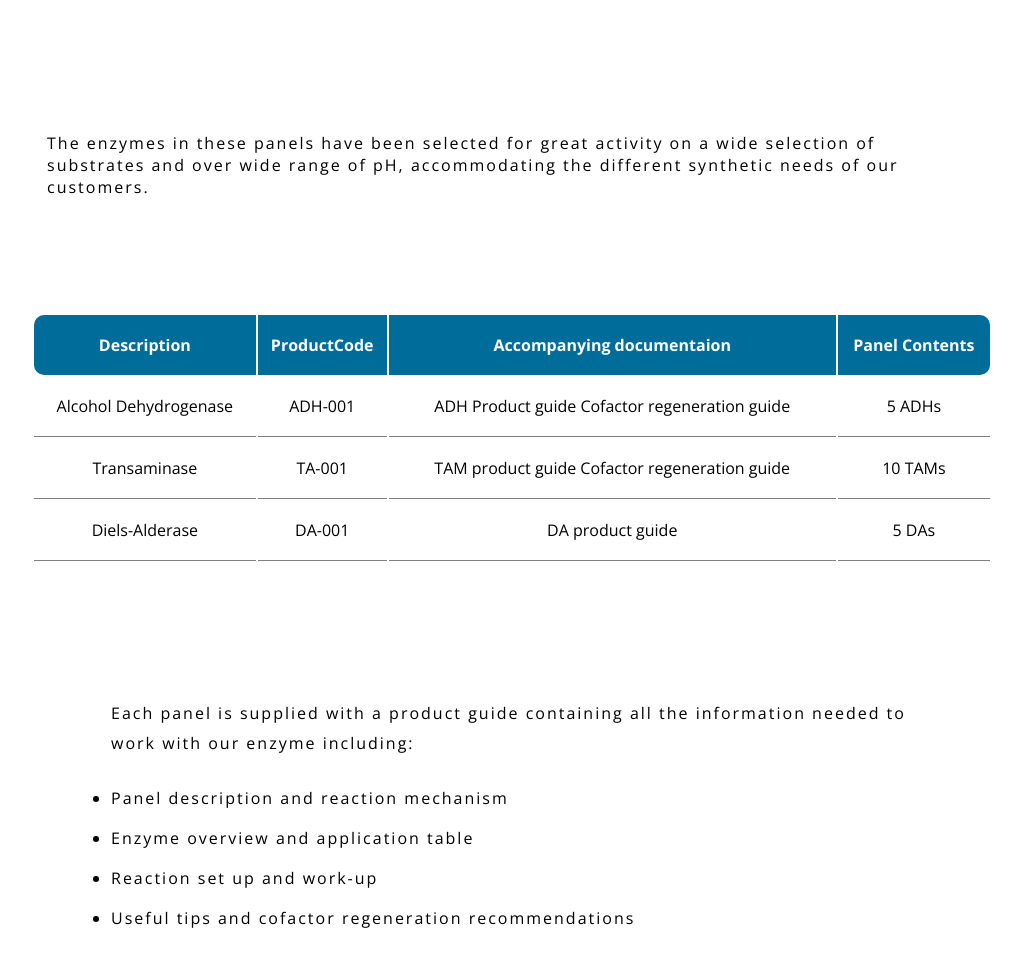
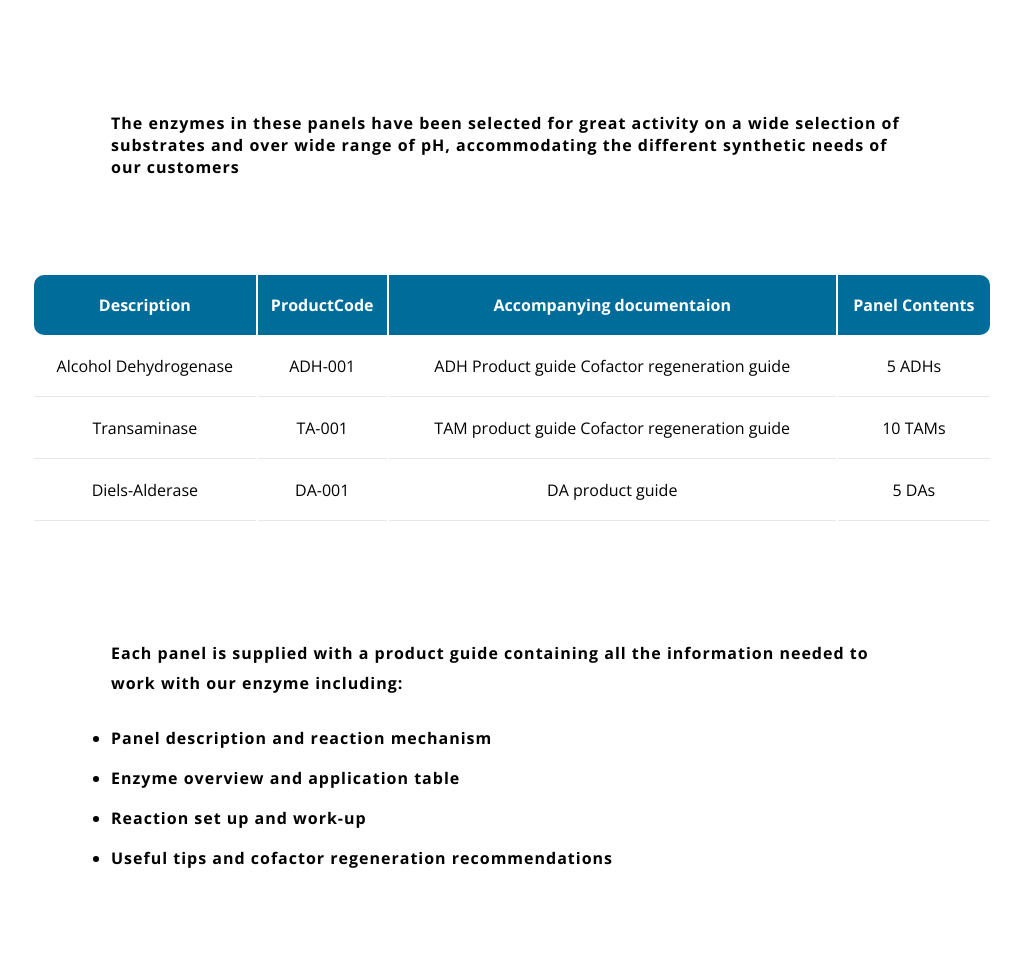
Before and after one commit to TanmayChavan-2403/Quantumzyme.github.io, a plain HTML site: page index.html in a window 1280 px wide. Shown: the part 3293-4249 px from the top of the page, without its empty margins (128-1151 px from the left). After the commit the page ends 4216 px from the top, so only its background shows below. Drawn offline with nearby package versions, Linux system fonts and the light colour scheme.

Commit message:
Updated code for mobie view

```diff
--- a/index.html
+++ b/index.html
@@ -118,7 +118,7 @@
 
 	<section id='page2'>
 		<div id="page2-det1">
-			<p>The enzymes in these panels have been selected for great activity on a wide selection of  substrates and over wide range of pH, accommodating the different synthetic needs of our customers. </p>
+			<p>The enzymes in these panels have been selected for great activity on a wide selection of  substrates and over wide range of pH, accommodating the different synthetic needs of our customers</p>
 		</div>
 		<div id="page2-table">
 			<table>
--- a/main.css
+++ b/main.css
@@ -109,23 +109,22 @@
 
 #page2{
 	width: 100%;
-	height: fit-content;
 	display: flex;
 	flex-wrap: wrap;
+	height: fit-content;
 	align-items: center;
 	justify-content: center;
 }
 
 
 #page2-det1{
-	width: 75%;
+	width: 65%;
 	padding: 15px;
-	margin: 50px 0px;
-	letter-spacing: 2px;
+	margin: 30px 0px;
+	font-weight: bold;
+	letter-spacing: 1px;
 	height: fit-content;
-	font-family: 'Open Sans', sans-serif;
 }
-
 
 #page2-table{
 	width: 75%;
@@ -136,8 +135,9 @@
 #page2-det2{
 	width: 65%;
 	padding: 15px;
-	margin: 50px 0px;
-	letter-spacing: 2px;
+	margin: 30px 0px;
+	font-weight: bold;
+	letter-spacing: 1px;
 	height: fit-content;
 	font-family: 'Open Sans', sans-serif;
 }
@@ -159,7 +159,7 @@
 
 #page2-table table tr td{
 	text-align: center;
-	border-bottom: 1px solid grey;
+	border-bottom: 1px solid #ebe6e6;
 }
 #page2-table table tr{
 	height: 60px;
```
